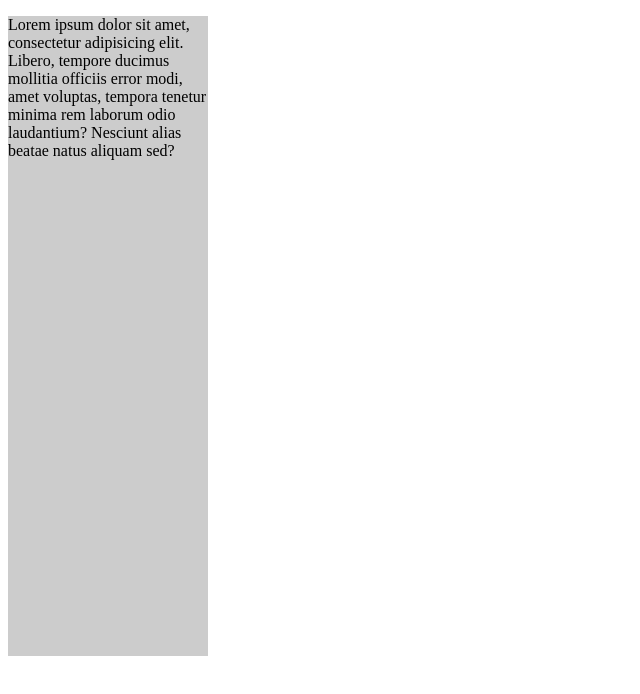
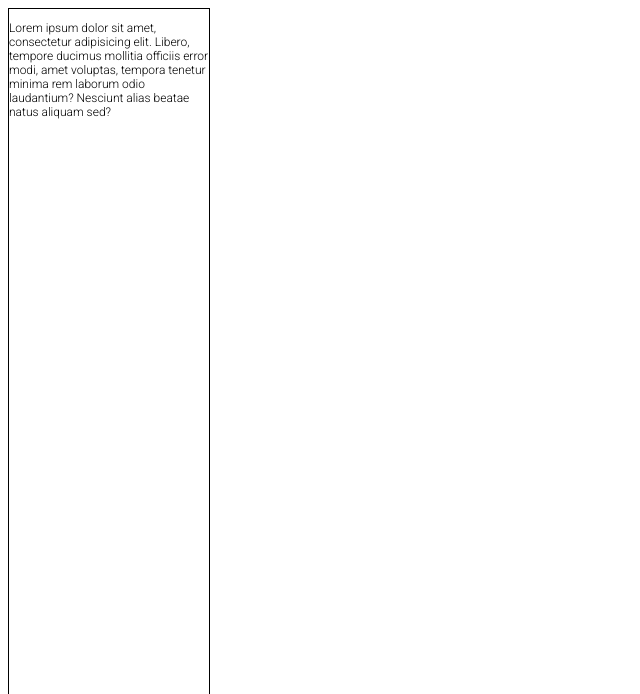
Before and after one commit to bmuhammad/CSS-styling, a plain HTML site: page index.html in a window 1280 px wide. Shown: the top 694 px of the page, without its empty margins (0-640 px from the left). Drawn offline with Linux system fonts and the light colour scheme.

Commit message:
added font family

```diff
--- a/index.html
+++ b/index.html
@@ -1,17 +1,25 @@
 <!DOCTYPE html>
 <html lang="en">
   <head>
-    <meta charset="UTF-8">
-    <meta name="viewport" content="width=device-width, initial-scale=1.0">
+    <meta charset="UTF-8" />
+    <meta name="viewport" content="width=device-width, initial-scale=1.0" />
     <title>Document</title>
-<link rel="stylesheet" href="./style.css">
+    <link rel="stylesheet" href="./style.css" />
+    <link rel="preconnect" href="https://fonts.googleapis.com" />
+    <link rel="preconnect" href="https://fonts.gstatic.com" crossorigin />
+    <link
+      href="https://fonts.googleapis.com/css2?family=Roboto:wght@300;400;500;700&display=swap"
+      rel="stylesheet"
+    />
   </head>
   <body>
     <div>
-<p>Lorem ipsum dolor sit amet, consectetur adipisicing elit. Libero, tempore ducimus mollitia officiis error modi, amet voluptas, tempora tenetur minima rem laborum odio laudantium? Nesciunt alias beatae natus aliquam sed?
-
+      <p>
+        Lorem ipsum dolor sit amet, consectetur adipisicing elit. Libero,
+        tempore ducimus mollitia officiis error modi, amet voluptas, tempora
+        tenetur minima rem laborum odio laudantium? Nesciunt alias beatae natus
+        aliquam sed?
       </p>
-
     </div>
   </body>
 </html>
--- a/style.css
+++ b/style.css
@@ -1,6 +1,9 @@
 div {
   width: 100%;
   max-width: 200px;
-  height: 80vh;
-  background-color: rgba(0, 0, 0, 0.2);
+  height: 100vw;
+  border: 1px solid black;
+  font-size: 12px;
+  font-weight: 100;
+  font-family: "Roboto", sans-serif;
 }
```
Lines whose indentation alone changed are shown as unchanged.
